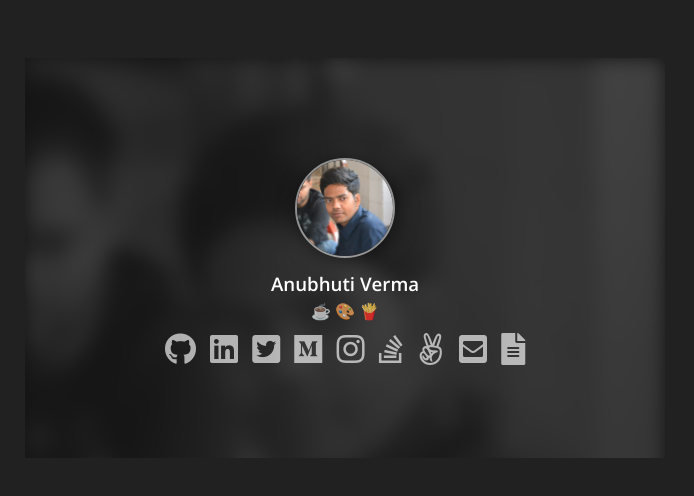
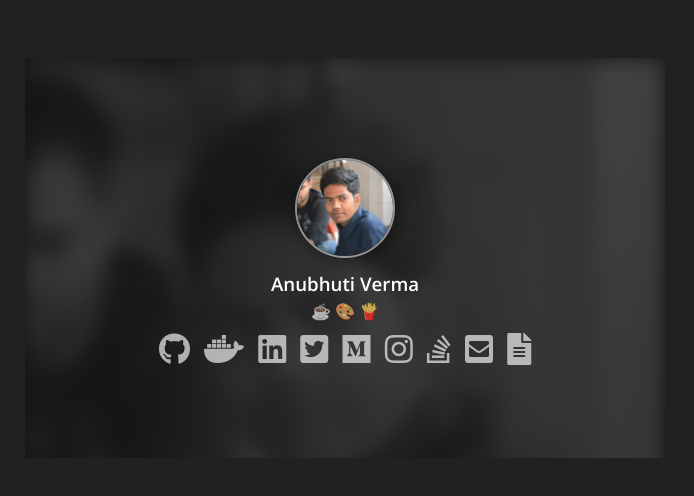
Before and after one commit to anu-007/anu-007.github.io, a plain HTML site: page index.html in a window 1280 px wide. Shown: the part 142-638 px from the top of the page, without its empty margins (295-989 px from the left). Drawn offline with nearby package versions, Linux system fonts and the light colour scheme.

Commit message:
adds docker hub link

```diff
--- a/index.html
+++ b/index.html
@@ -20,6 +20,9 @@
         <a href="https://github.com/anu-007" target="_blank">
             <i class="fab fa-github"></i>
         </a>
+        <a href="https://hub.docker.com/u/anu007/" target="_blank">
+            <i class="fab fa-docker"></i>
+        </a>
         <a href="https://www.linkedin.com/in/anubhuti-verma-59a333ba/" target="_blank">
             <i class="fab fa-linkedin"></i>
         </a>
@@ -35,9 +38,6 @@
         <a href="https://stackoverflow.com/users/7941679/anu-007" target="_blank">
             <i class="fab fa-stack-overflow"></i>
         </a>
-        <a href="https://angel.co/anubhuti-verma-1" target="_blank">
-            <i class="fab fa-angellist"></i>
-        </a>
         <a href="mailto:anubhutiv1@gmail.com">
             <i class="fas fa-envelope-square"></i>
         </a>
```
